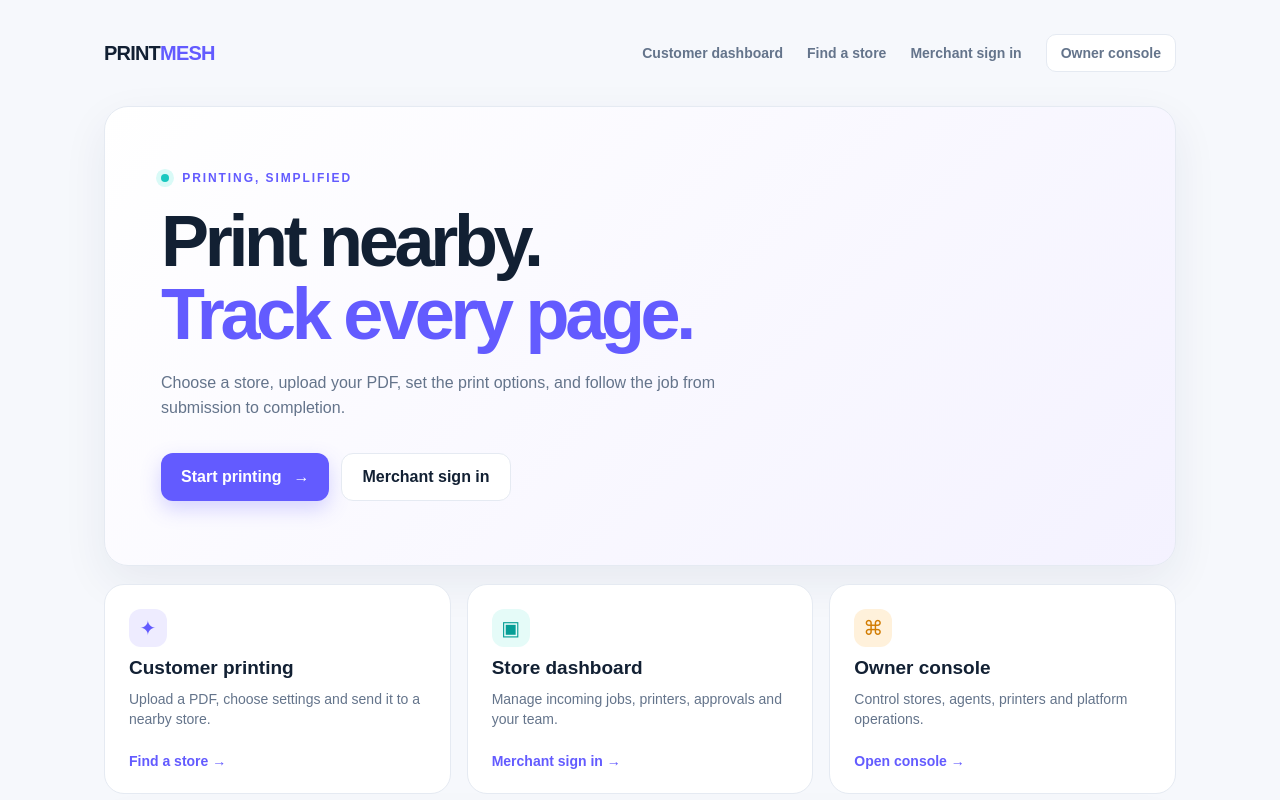
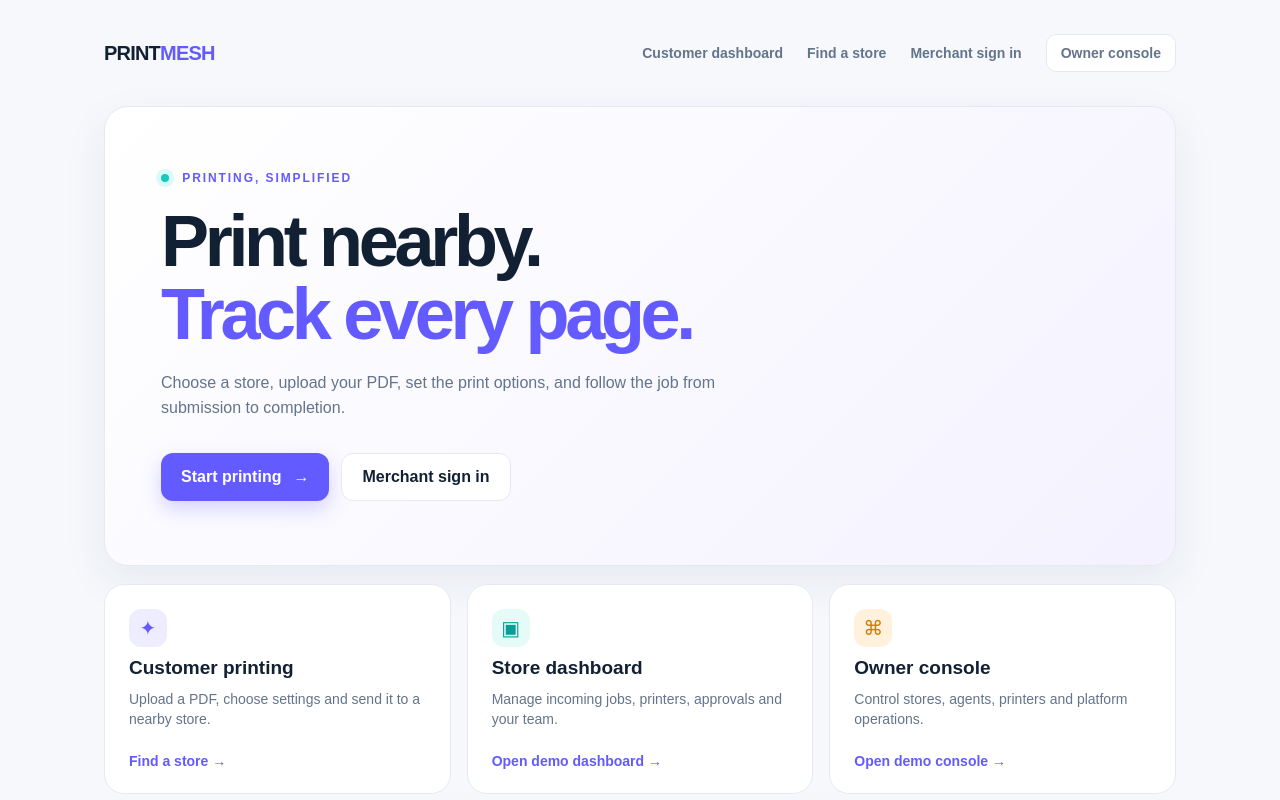
Before and after one commit to akshith-png/PrintMesh, a Next.js app in the folder apps/web/: page / in a window 1280 px wide. Shown: the top 800 px of the page. Built offline with nearby package versions, Linux system fonts and the light colour scheme; no server answers.

Commit message:
make demo portals primary dashboard links

```diff
--- a/apps/web/src/app/page.tsx
+++ b/apps/web/src/app/page.tsx
@@ -22,7 +22,7 @@ export default async function Home() {
         <p className="muted">Choose a store, upload your PDF, set the print options, and follow the job from submission to completion.</p>
         <div className="hero-actions"><a className="button primary" href="#stores">Start printing <span>→</span></a><Link className="button secondary" href="/merchant/login">Merchant sign in</Link></div>
       </section>
-      <section className="audience-grid"><Link className="audience-card customer" href="#stores"><span className="audience-icon">✦</span><strong>Customer printing</strong><span>Upload a PDF, choose settings and send it to a nearby store.</span><b>Find a store →</b></Link><Link className="audience-card merchant" href="/merchant/login"><span className="audience-icon">▣</span><strong>Store dashboard</strong><span>Manage incoming jobs, printers, approvals and your team.</span><b>Merchant sign in →</b></Link><Link className="audience-card owner" href="/admin"><span className="audience-icon">⌘</span><strong>Owner console</strong><span>Control stores, agents, printers and platform operations.</span><b>Open console →</b></Link></section>
+      <section className="audience-grid"><Link className="audience-card customer" href="#stores"><span className="audience-icon">✦</span><strong>Customer printing</strong><span>Upload a PDF, choose settings and send it to a nearby store.</span><b>Find a store →</b></Link><Link className="audience-card merchant" href="/demo/merchant"><span className="audience-icon">▣</span><strong>Store dashboard</strong><span>Manage incoming jobs, printers, approvals and your team.</span><b>Open demo dashboard →</b></Link><Link className="audience-card owner" href="/demo/owner"><span className="audience-icon">⌘</span><strong>Owner console</strong><span>Control stores, agents, printers and platform operations.</span><b>Open demo console →</b></Link></section>
       <section id="stores" className="card"><p className="eyebrow">CUSTOMER PRINTING</p><h2>Choose a print store</h2>
         {!stores?.length ? <p className="muted">Stores will appear here when they are available.</p> : <div className="store-grid">{stores.map((store) => <article className="store-card" key={store.public_id}><div className="store-cover"><span>✦</span><small>PRINTMESH VERIFIED</small></div><div className="store-card-body"><div><strong>{store.name}</strong><span>{store.address ?? "Address not provided"}</span>{store.phone && <span>{store.phone}</span>}</div><Link className="button primary" href={`/s/${store.public_id}`}>Upload &amp; print</Link></div></article>)}</div>}
       </section>
```
